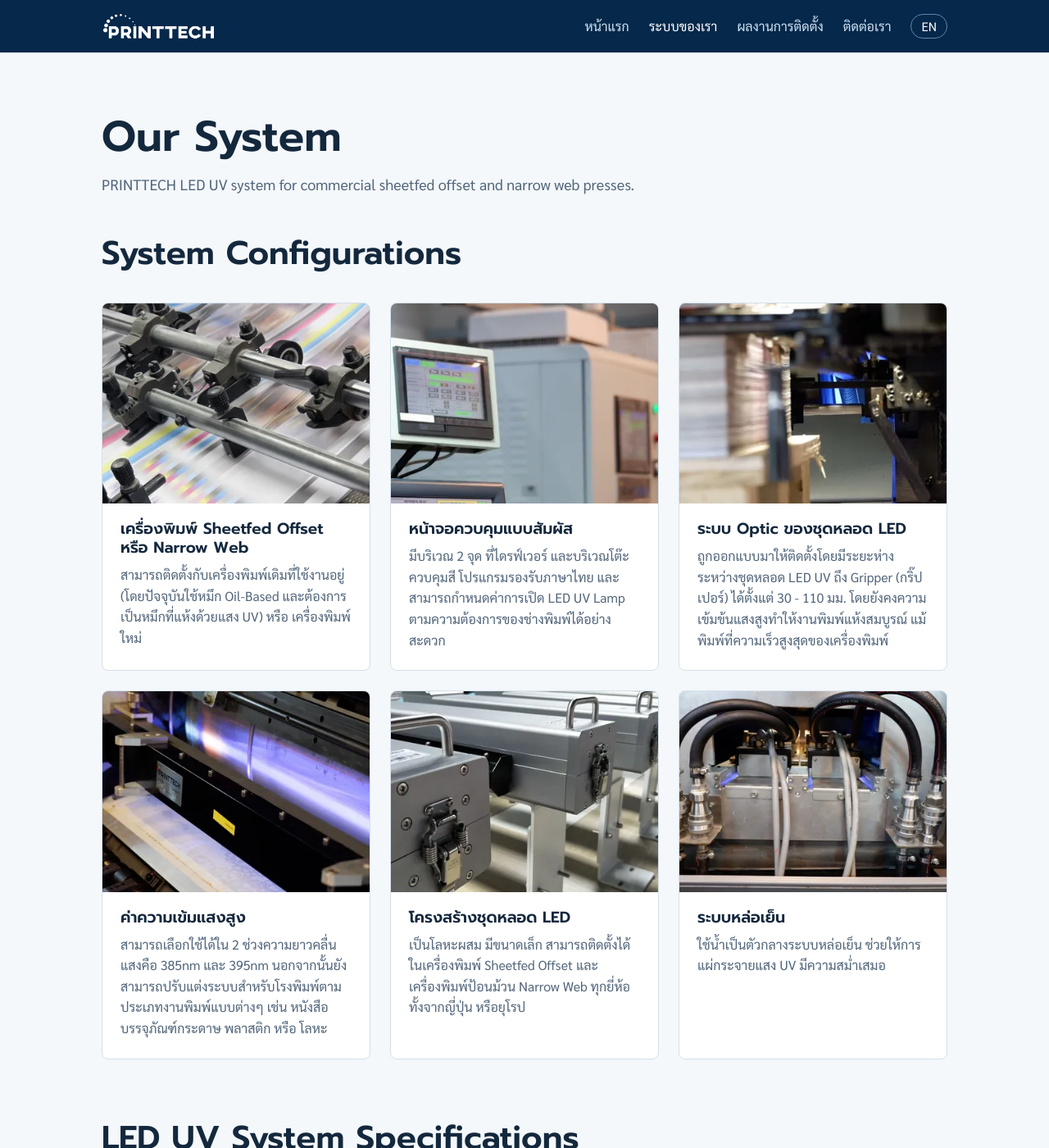
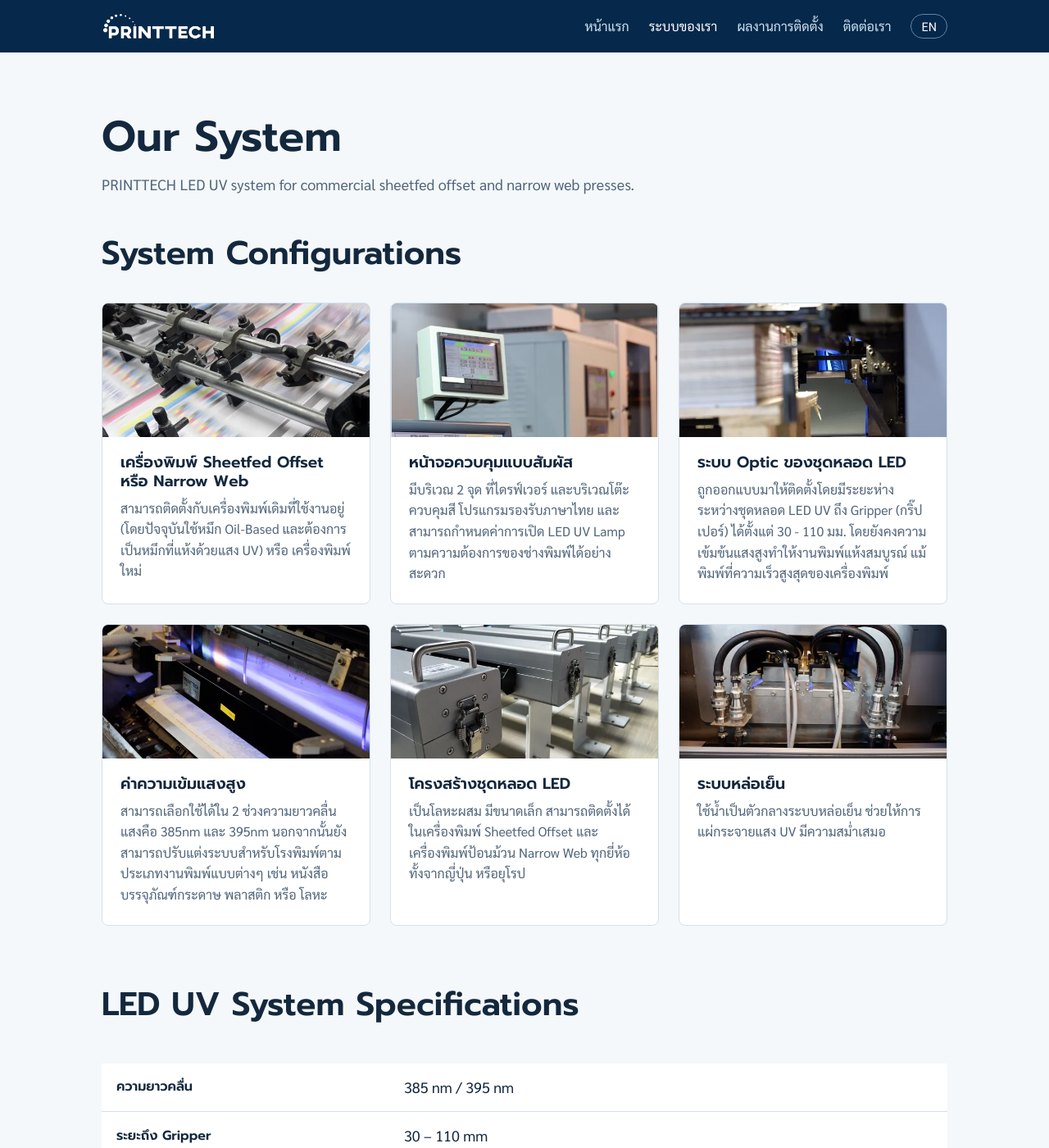
Before and after one commit to Pixxacha/printtech, a Jekyll site: the page built from system.html, in a window 1280 px wide and 1400 px high. Shown: the whole window at 82% size. Built offline with Jekyll 4.4.1, drawn with Linux system fonts in a browser that asks for light colours.

Commit message:
System page: 2:1 image boxes so 600x300 photos are not cropped
Co-Authored-By: Claude Opus 5.5 <noreply@anthropic.com>
Claude-Session: https://claude.ai/code/session_018mHWvCNywPt7RATPDoniXJ

```diff
--- a/assets/style.css
+++ b/assets/style.css
@@ -74,9 +74,9 @@ footer{background:var(--ink);color:#9CC0DF;padding:28px 0;font-size:15px}
 .grid{display:grid;grid-template-columns:repeat(3,1fr);gap:24px}
 #config .grid{margin-top:36px}
 .item{background:var(--card);border:1px solid var(--line);border-radius:8px;overflow:hidden}
-.item .ph{aspect-ratio:4/3;background:var(--line);display:grid;place-items:center;color:var(--muted);font-size:14px;position:relative;overflow:hidden}
+.item .ph{aspect-ratio:2/1;background:var(--line);display:grid;place-items:center;color:var(--muted);font-size:14px;position:relative;overflow:hidden}
 .item .ph img{position:absolute;inset:0}
-.item img{width:100%;aspect-ratio:4/3;object-fit:cover;display:block}
+.item img{width:100%;height:100%;object-fit:contain;display:block}
 .item div.t{padding:20px 22px 24px}
 .item h3{margin:0 0 8px;font-size:19px}
 .item p{font-size:16px;color:var(--muted);line-height:1.6}
```
